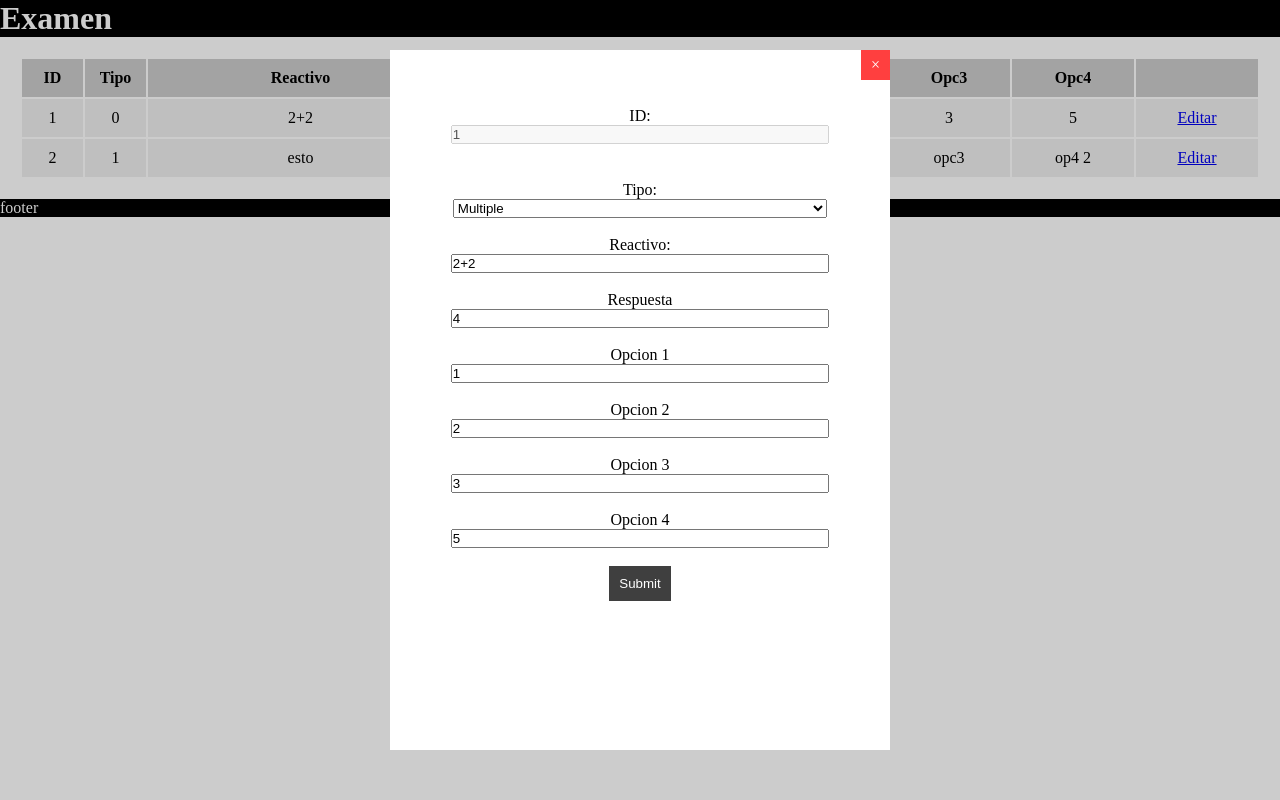
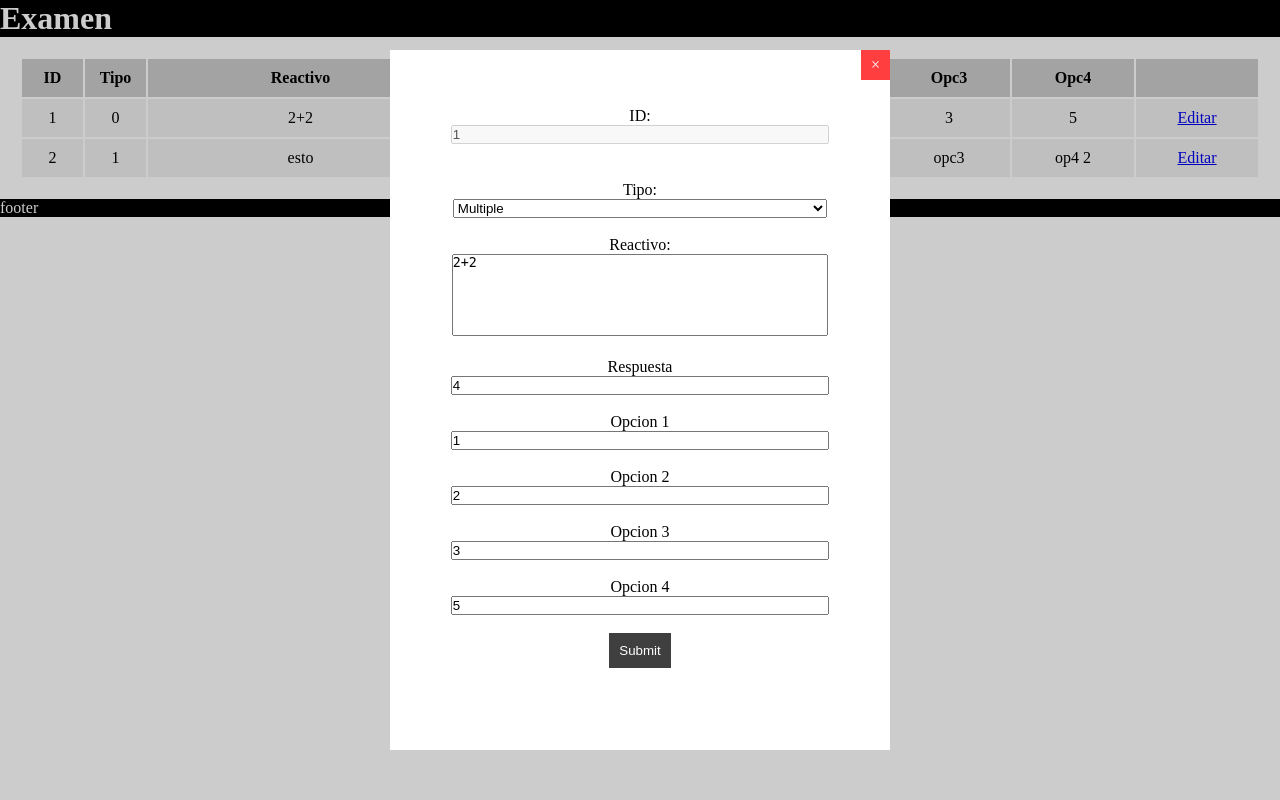
Before and after one commit to alexhelyer/SistemaWeb, a PHP site: page /examen.php?id=1 in a window 1280 px wide. Run offline with PHP 8.4, Linux system fonts and the light colour scheme; a user stored in the database is signed in; data comes from the database, SQL or seed files in the repository.

Commit message:
Se cambio un input text por textarea

```diff
--- a/examen.php
+++ b/examen.php
@@ -84,7 +84,7 @@ echo '
 					</select>
 
 					<br><br><label>Reactivo:</label>
-					<br><input type="text" name="reactivo" value="'.$row1['reactivo'].'" required>
+					<br><textarea name="reactivo" required>'.$row1['reactivo'].'</textarea>
 
 					<br><br><label>Respuesta</label>
 					<br><input type="text" name="respuesta" value="'.$row1['respuesta'].'" required>
@@ -240,6 +240,10 @@ echo '
 				.formulario * {
 					width: 98%;
 				}
+				.formulario textarea {
+					resize: none;
+					height: 80px;
+				}
 				.formulario .send {
 					display: inline-block;
 					box-sizing: border-box;
```
